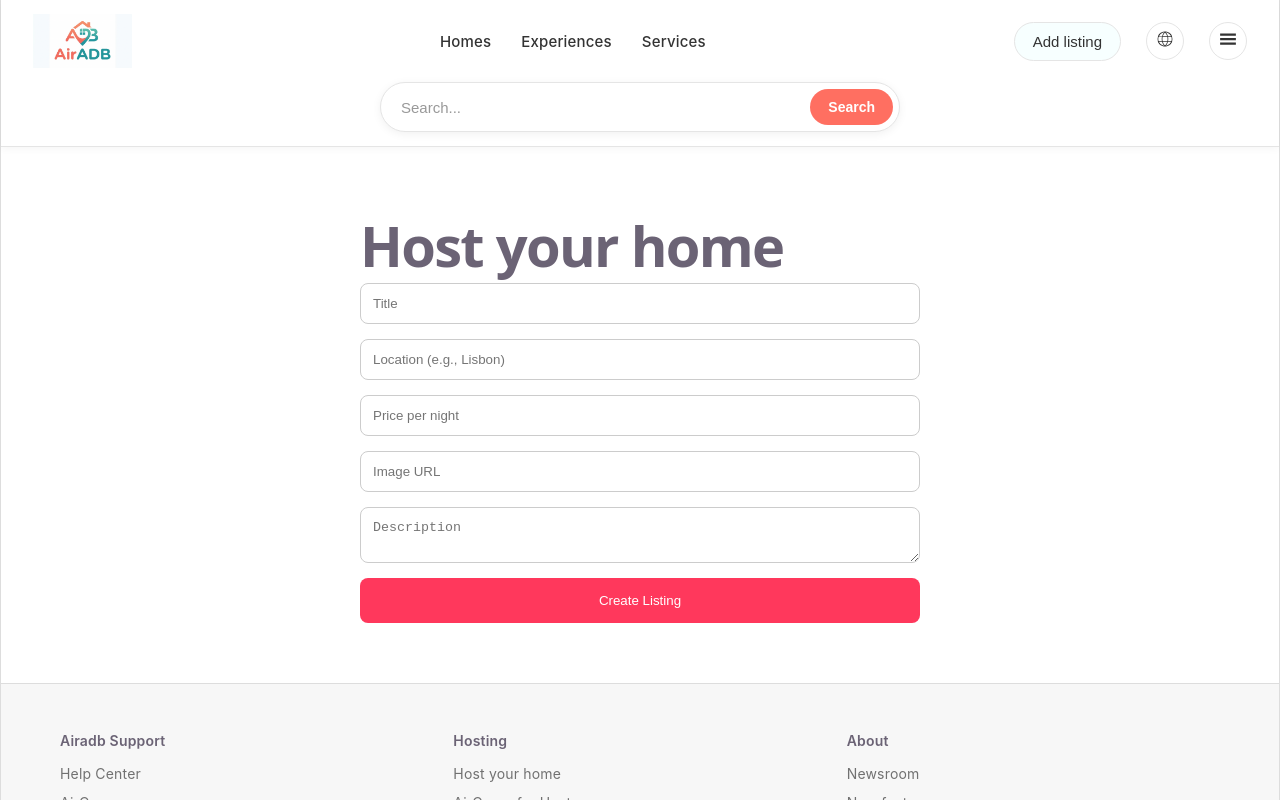
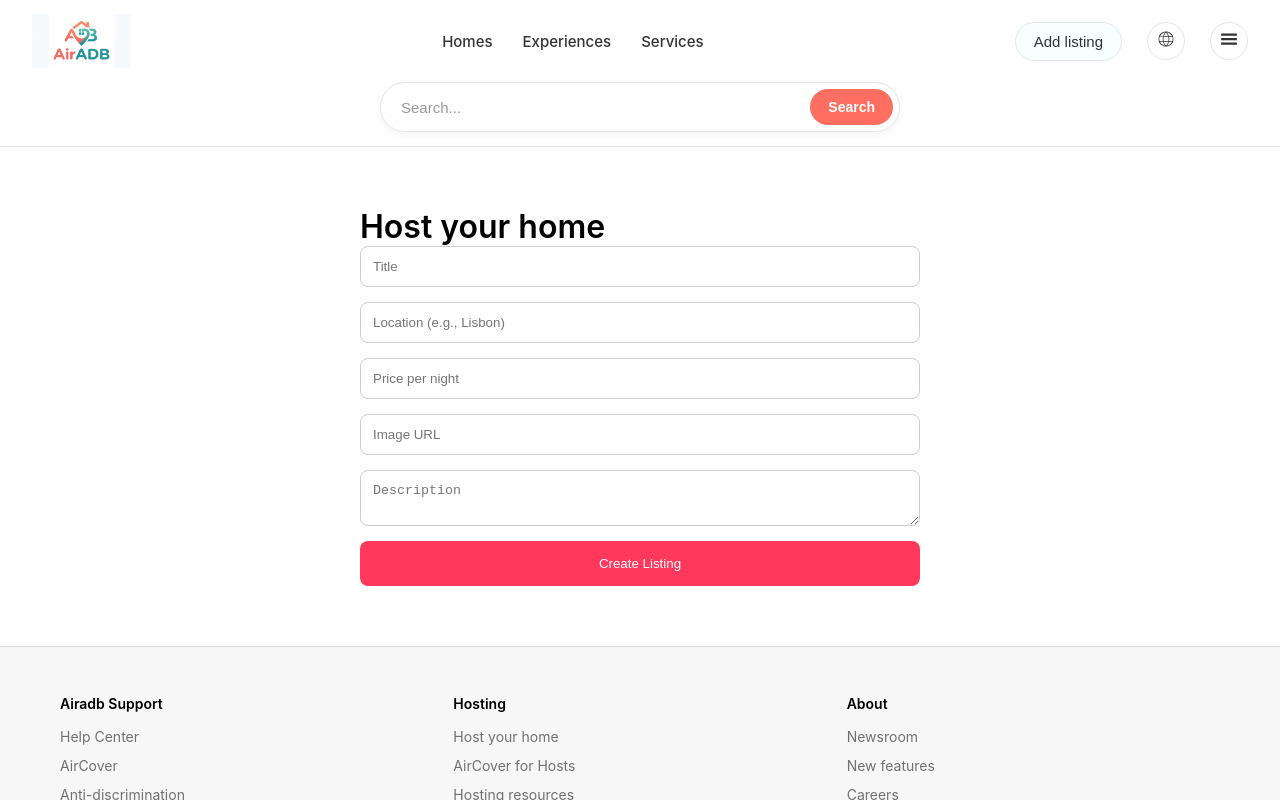
Before and after one commit to beejay321/AirADB, a React (Vite) app: page /host/new in a window 1280 px wide. Shown: the top 800 px of the page. Built offline with nearby package versions, Linux system fonts and the light colour scheme; no server answers; the HTML template or start-up script is replaced by a standard one.

Commit message:
style changes

```diff
--- a/src/index.css
+++ b/src/index.css
@@ -1,113 +1,17 @@
-:root {
-  --text: #6b6375;
-  --text-h: #08060d;
-  --bg: #fff;
-  --border: #e5e4e7;
-  --code-bg: #f4f3ec;
-  --accent: #aa3bff;
-  --accent-bg: rgba(170, 59, 255, 0.1);
-  --accent-border: rgba(170, 59, 255, 0.5);
-  --social-bg: rgba(244, 243, 236, 0.5);
-  --shadow:
-    rgba(0, 0, 0, 0.1) 0 10px 15px -3px, rgba(0, 0, 0, 0.05) 0 4px 6px -2px;
-
-  --sans: system-ui, "Segoe UI", Roboto, sans-serif;
-  --heading: system-ui, "Segoe UI", Roboto, sans-serif;
-  --mono: ui-monospace, Consolas, monospace;
-
-  /* font: 18px/145% var(--sans); */
-  letter-spacing: 0.18px;
-  color-scheme: light dark;
-  color: var(--text);
-  background: var(--bg);
-  font-synthesis: none;
-  text-rendering: optimizeLegibility;
-  -webkit-font-smoothing: antialiased;
-  -moz-osx-font-smoothing: grayscale;
-
-  @media (max-width: 1024px) {
-    /* font-size: 16px; */
-  }
-}
-
-@media (prefers-color-scheme: dark) {
-  :root {
-    --text: #9ca3af;
-    --text-h: #f3f4f6;
-    /* --bg: #16171d; */
-    --border: #2e303a;
-    --code-bg: #1f2028;
-    --accent: #c084fc;
-    --accent-bg: rgba(192, 132, 252, 0.15);
-    --accent-border: rgba(192, 132, 252, 0.5);
-    --social-bg: rgba(47, 48, 58, 0.5);
-    --shadow:
-      rgba(0, 0, 0, 0.4) 0 10px 15px -3px, rgba(0, 0, 0, 0.25) 0 4px 6px -2px;
-  }
-
-  #social .button-icon {
-    filter: invert(1) brightness(2);
-  }
+*,
+*::before,
+*::after {
+  box-sizing: border-box;
 }
 
 body {
   margin: 0;
+  -webkit-font-smoothing: antialiased;
+  -moz-osx-font-smoothing: grayscale;
 }
 
 #root {
-  /* width: 1126px; */
-  max-width: 100%;
-  margin: 0 auto;
-  /* text-align: center; */
-  border-inline: 1px solid var(--border);
   min-height: 100svh;
   display: flex;
   flex-direction: column;
-  box-sizing: border-box;
 }
-
-h1,
-h2 {
-  font-family: var(--heading);
-  font-weight: 500;
-  color: var(--text-h);
-}
-
-h1 {
-  font-size: 56px;
-  letter-spacing: -1.68px;
-  margin: 32px 0;
-  @media (max-width: 1024px) {
-    font-size: 36px;
-    margin: 20px 0;
-  }
-}
-h2 {
-  font-size: 24px;
-  line-height: 118%;
-  letter-spacing: -0.24px;
-  margin: 0 0 8px;
-  @media (max-width: 1024px) {
-    font-size: 20px;
-  }
-}
-p,
-h6 {
-  margin: 0;
-  /* font-size: 16px; */
-}
-
-/* code,
-.counter {
-  font-family: var(--mono);
-  display: inline-flex;
-  border-radius: 4px;
-  color: var(--text-h);
-}
-
-code {
-  font-size: 15px;
-  line-height: 135%;
-  padding: 4px 8px;
-  background: var(--code-bg);
-} */
--- a/src/pages/Homepage.jsx
+++ b/src/pages/Homepage.jsx
@@ -24,8 +24,9 @@ function Homepage() {
     getListings();
   }, []);
 
-  if (isLoading) return <div>Loading your stays...</div>;
-  if (error) return <div>{error}</div>;
+  if (isLoading)
+    return <div className="state-message">Loading your stays…</div>;
+  if (error) return <div className="state-message">{error}</div>;
 
   return (
     <div className="dashboard">
```
